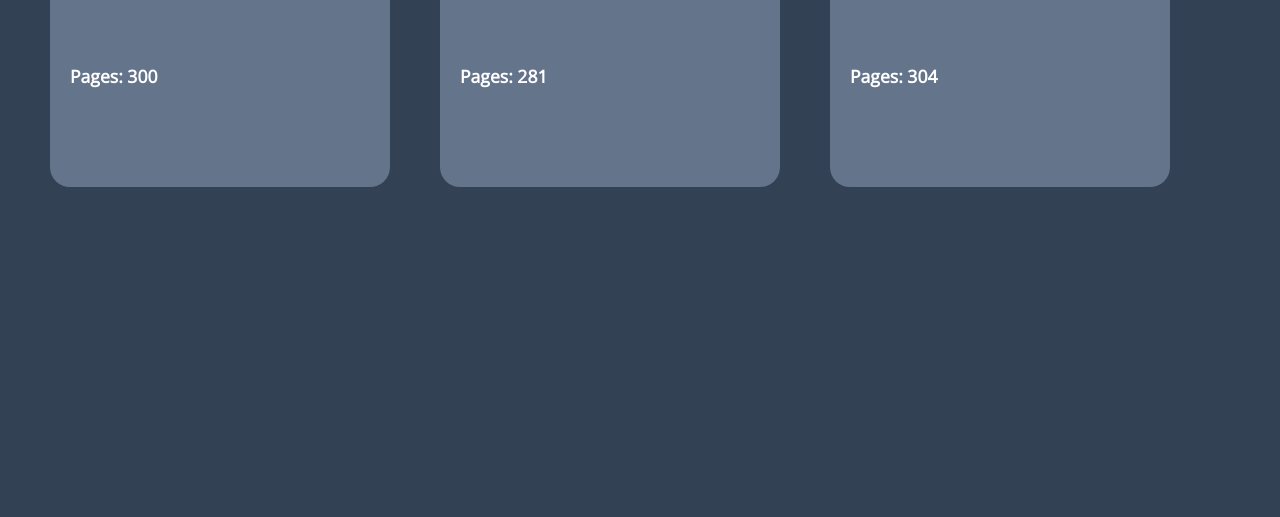
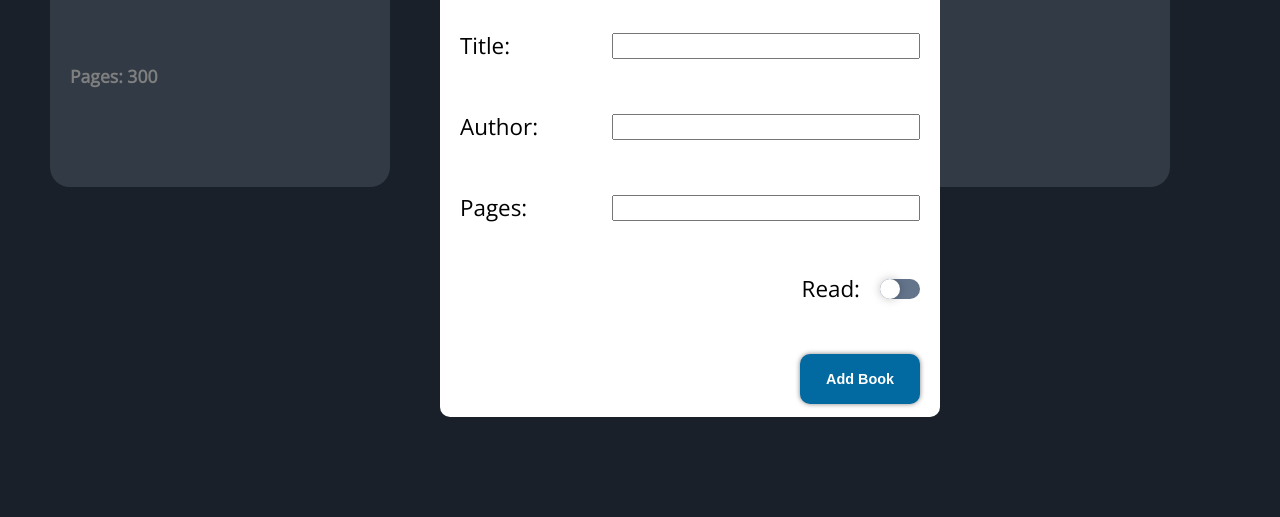
Before and after one commit to Alkylaid/Library, a plain HTML site: page index.html in a window 1280 px wide. Shown: the part 283-800 px from the top of the page. Drawn offline with nearby package versions, Linux system fonts and the light colour scheme.

Commit message:
Create add book overlay

```diff
--- a/index.html
+++ b/index.html
@@ -16,6 +16,36 @@
         <div id="library">
         </div>
     </div>
+
+    <div id="overlay">
+        <div id="bookFormWrapper">
+        <h1>Add a Book</h1>
+        <form method="post" class="bookForm">
+            <div class="form_section">
+                <label for="title">Title:</label>
+                <input type="text" id="title" name="book_title" required>
+            </div>
+            <div class="form_section">
+                <label for="author">Author:</label>
+                <input type="text" id="author" name="author_name" required>
+            </div>
+            <div class="form_section">
+                <label for="pages">Pages:</label>
+                <input type="number" name="page_numbers" id="pages" required>
+            </div>
+            <div class="form_section">
+                <label for="read">Read:</label>
+                <label class="readToggle" for="read">
+                    <input type="checkbox" class="toggle_input" id="read">
+                    <div class="slider"></div> </label>
+            </div>
+            <div class="form_section">
+                <span></span>
+                <button type="submit">Add Book</button>
+            </div>
+
+        </form>
+    </div></div>
 </body>
 
 </html>
--- a/script.js
+++ b/script.js
@@ -32,7 +32,7 @@ for (let book in myLibrary) {
 
 
     const authorName = document.createElement('p');
-    authorName.setAttribute('id',"author");
+    authorName.setAttribute('id',"author-name");
     authorName.innerHTML = `Author: ${myLibrary[book].author}`;
     div.appendChild(authorName);
 
--- a/style.css
+++ b/style.css
@@ -6,7 +6,7 @@ body {
     font-family: 'Open Sans', sans-serif;
 }
 
-#header{
+#header {
     width: 100%;
     height: 10vh;
     background-color: black;
@@ -19,7 +19,7 @@ body {
     column-gap: 50px;
 }
 
-.book{
+.book {
     width: 300px;
     height: 300px;
     background-color: #64748b;
@@ -30,8 +30,156 @@ body {
     padding: 20px;
 }
 
-#book-title, #author, #page-numbers{
+#book-title,
+#author-name,
+#page-numbers {
     color: #fff;
     font-size: 1.1rem;
     font-weight: 600;
 }
+
+.readToggle{
+    --width: 40px;
+    --height: calc(var(--width) / 2);
+    --border-radius: calc(var(--height) /2);
+    display: inline-block;
+}
+
+.toggle_input{
+    display: none;
+}
+
+.slider{
+    position: relative;
+    width: var(--width);
+    height: var(--height);
+    border-radius: var(--border-radius);
+    background: #64748b;
+    transition: 0.4s;
+}
+
+.toggle_input:checked + .slider{
+    background-color: #0ea5e9;
+}
+
+.slider::after {
+    content: "";
+    position: absolute;
+    top: 0;
+    left: 0;
+    height: var(--height);
+    width: var(--height);
+    background-color: #fff;
+    box-shadow: 0 0 10px rgba(0, 0, 0, 0.25);
+    border-radius: var(--border-radius);
+    transition: transform 0.2s;
+}
+
+.toggle_input:checked + .slider::after{
+    transform: translateX(var(--height));
+}
+
+
+#overlay{
+    position: fixed;
+    width: 100%;
+    height: 100%;
+    z-index: 2;
+    top: 0;
+    right: 0;
+    bottom: 0;
+    left: 0;
+    margin: auto;
+    background-color: rgba(0,0,0,0.5);
+    text-align: center;
+
+}
+
+#bookFormWrapper{
+    position: absolute;
+    top: 50%;
+    left: 50%;
+    background: #fff;
+    width: 500px;
+    height: 500px;
+    margin-left: -200px;
+    margin-top: -200px;
+    border-radius: 10px;
+
+
+}
+
+h1 {
+    background: #0ea5e9;
+    color: #fff;
+    margin-top: 0;
+    border-radius: 10px 10px 0 0;
+    padding: 10px;
+    box-shadow: 0 0px 5px #64748b;
+}
+
+.bookForm {
+    display: grid;
+    padding-left: 20px;
+    padding-right: 20px;
+    grid-template-columns: 1fr;
+    column-gap: 10px;
+    margin-top: 50px;
+    margin-bottom: 50px;
+    row-gap: 50px;
+
+}
+
+.form_section{
+    font-size: 1.4rem;
+    display: grid;
+    grid-template-columns: auto 1fr;
+    align-items: center;
+    justify-items: start;
+    gap: 10px;
+
+
+
+
+}
+
+.form_section input{
+    width: 300px;
+    height: 20px;
+    justify-self: end;
+
+}
+
+.form_section:nth-last-child(2){
+    column-gap: 20px;
+    justify-self: end;
+}
+
+
+.form_section:last-child{
+    display: grid;
+    justify-self: end;
+}
+
+
+button[type="submit"]{
+    width: 120px;
+    height: 50px;
+    border-radius: 10px;
+    border: none;
+    box-shadow: 0 0 5px rgba(0,0,0, 0.5);
+    background: #0369a1;
+    color: #fff;
+    font-size: 0.9rem;
+    font-weight: 600;
+    padding: 10px;
+
+}
+
+button[type="submit"]:hover{
+    background: #0ea5e9
+}
+
+button[type="submit"]:active{
+    box-shadow: 0 0 10px #0ea5e9;
+}
```
